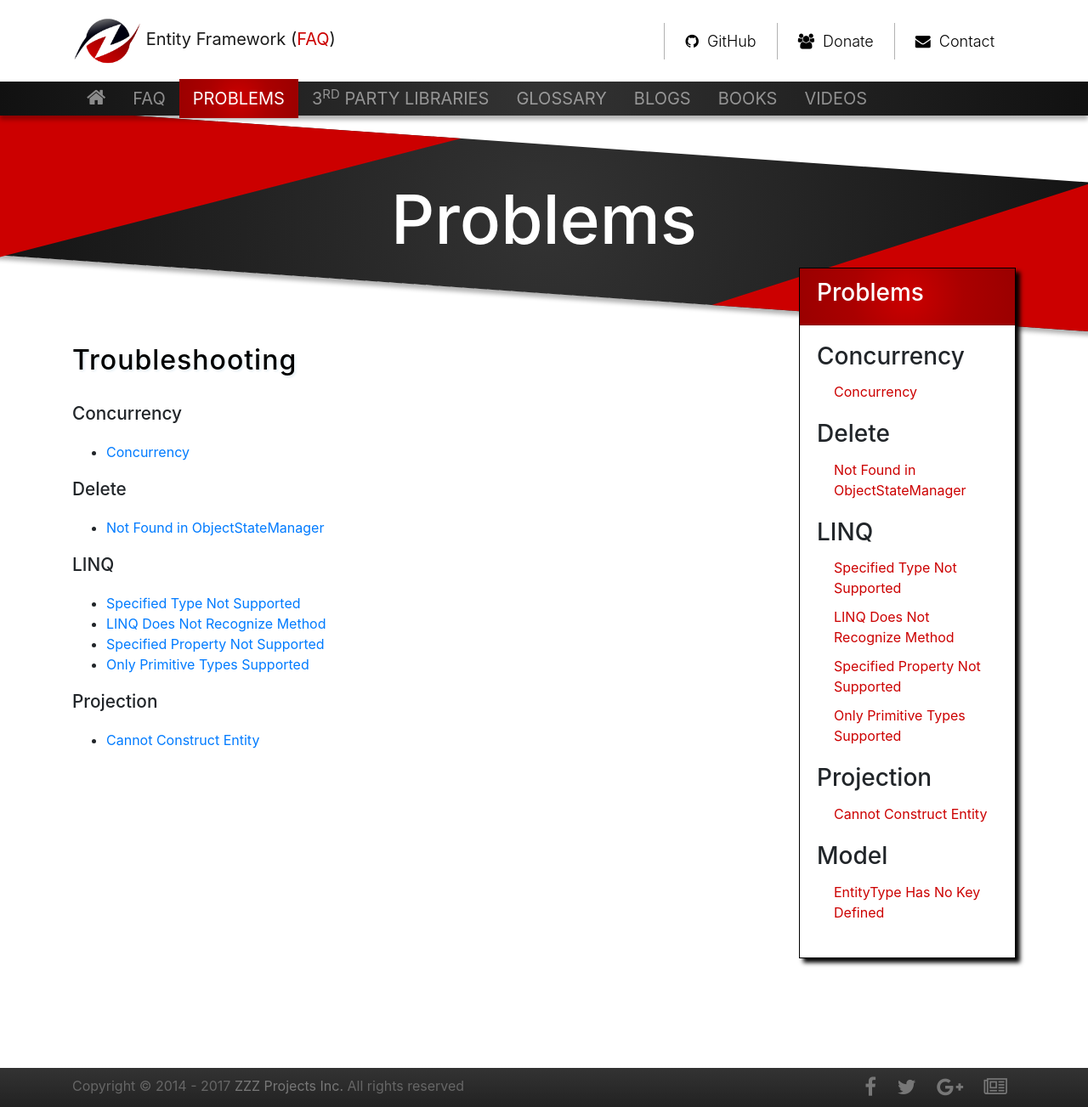
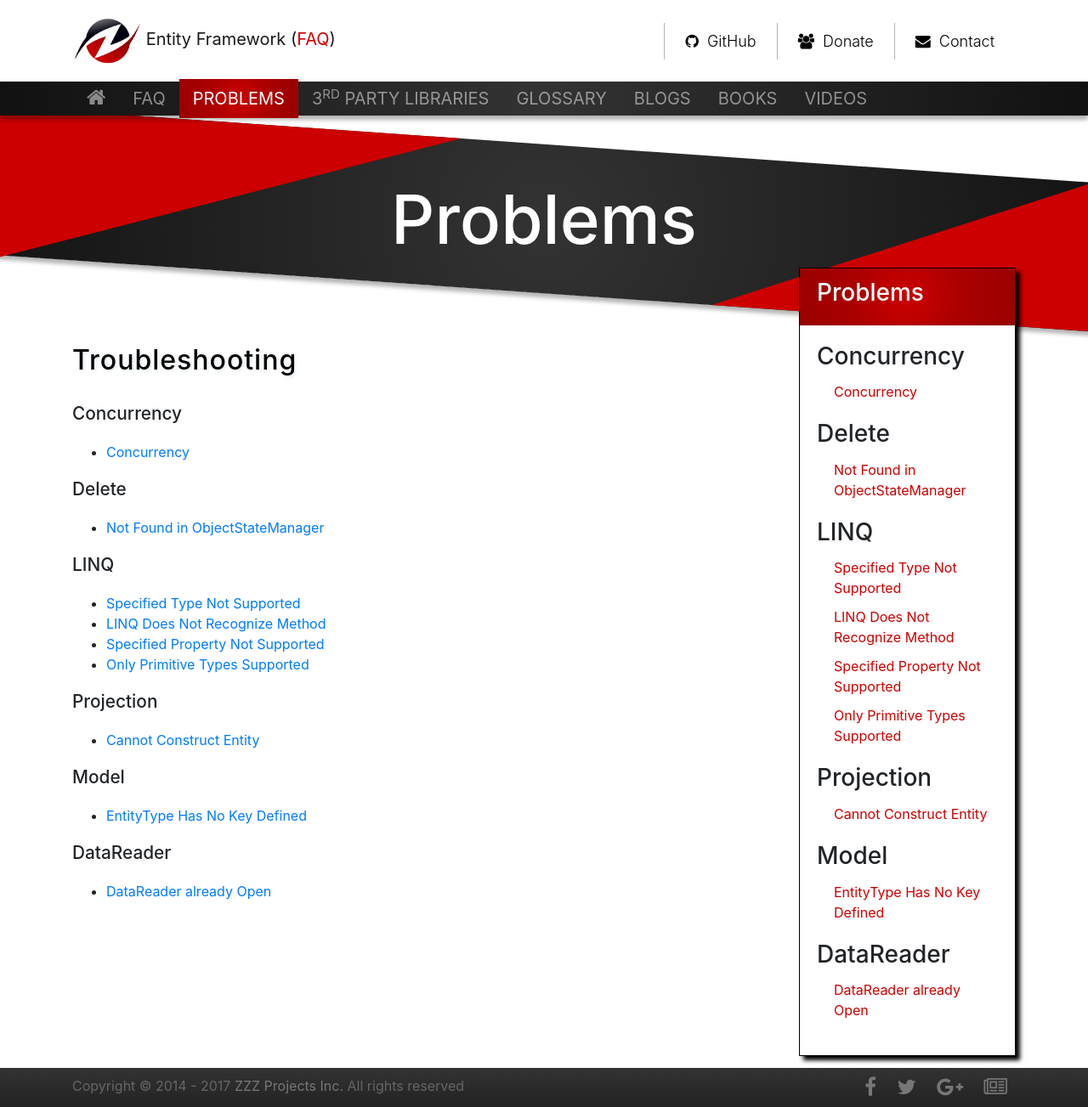
Before and after one commit to zzzprojects/EntityFramework-FAQ, a Jekyll site: the page built from docs/pages/problems/problems.md, in a window 1280 px wide and 1303 px high. Shown: the whole window at 85% size. Built offline with Jekyll 4.4.1, drawn with Linux system fonts in a browser that asks for light colours; nearby versions of some CDN libraries; our own code applies the rules of GitHub Pages for plain Markdown files.

Commit message:
Added "DataReader already open" article

```diff
--- a/docs/_data/meta.csv
+++ b/docs/_data/meta.csv
@@ -61,6 +61,7 @@ improve-ef-include-performance,Improve EF Include Performance,Improve EF Include
 improve-ef-insert-performance,Improve EF Insert Performance,Improve EF Insert Performance,,Improve EF Insert Performance,,,
 improve-ef-save-changes-performance,Improve EF SaveChanges Performance,Improve EF SaveChanges Performance,,Improve EF SaveChanges Performance,,,
 why-first-query-slow,Why First Query is slow?,Why First Query is slow?,,Why First Query is slow?,,,
+data-reader-already-open,DataReader already Open,DataReader already Open,,DataReader already Open,,,
 glossary,Glossary,Glossary,,Glossary,,,
 third-party-libraries,Third Party Libraries,Third Party Libraries,,Third Party Libraries,,,
 audit,Audit,Audit,,Audit,,,
--- a/docs/_includes/aside.html
+++ b/docs/_includes/aside.html
@@ -140,9 +140,13 @@
             <li><a href="{{ site.github.url }}/cannot-construct-entity">Cannot Construct Entity</a></li>
         </ul>
         <h3>Model</h3>
-        <ul>
-            <li><a href="{{ site.github.url }}/entity-type-has-no-key-defined">EntityType Has No Key Defined</a></li>
-        </ul>
+	    <ul>
+	        <li><a href="{{ site.github.url }}/entity-type-has-no-key-defined">EntityType Has No Key Defined</a></li>
+	    </ul>
+	    <h3>DataReader</h3>
+	    <ul>
+	        <li><a href="{{ site.github.url }}/data-reader-already-open">DataReader already Open</a></li>
+	    </ul>
 	</div>
 </div>
 
--- a/docs/pages/problems/problems.md
+++ b/docs/pages/problems/problems.md
@@ -23,3 +23,11 @@ permalink: problems
 <ul>
 	<li><a href="{{ site.github.url }}/cannot-construct-entity">Cannot Construct Entity</a></li>
 </ul>
+<h3>Model</h3>
+<ul>
+    <li><a href="{{ site.github.url }}/entity-type-has-no-key-defined">EntityType Has No Key Defined</a></li>
+</ul>
+<h3>DataReader</h3>
+<ul>
+	<li><a href="{{ site.github.url }}/data-reader-already-open">DataReader already Open</a></li>
+</ul>
```
Also changed, not shown: docs/pages/problems/data-reader/data-reader-already-open.md (added, +77 -0 lines).
